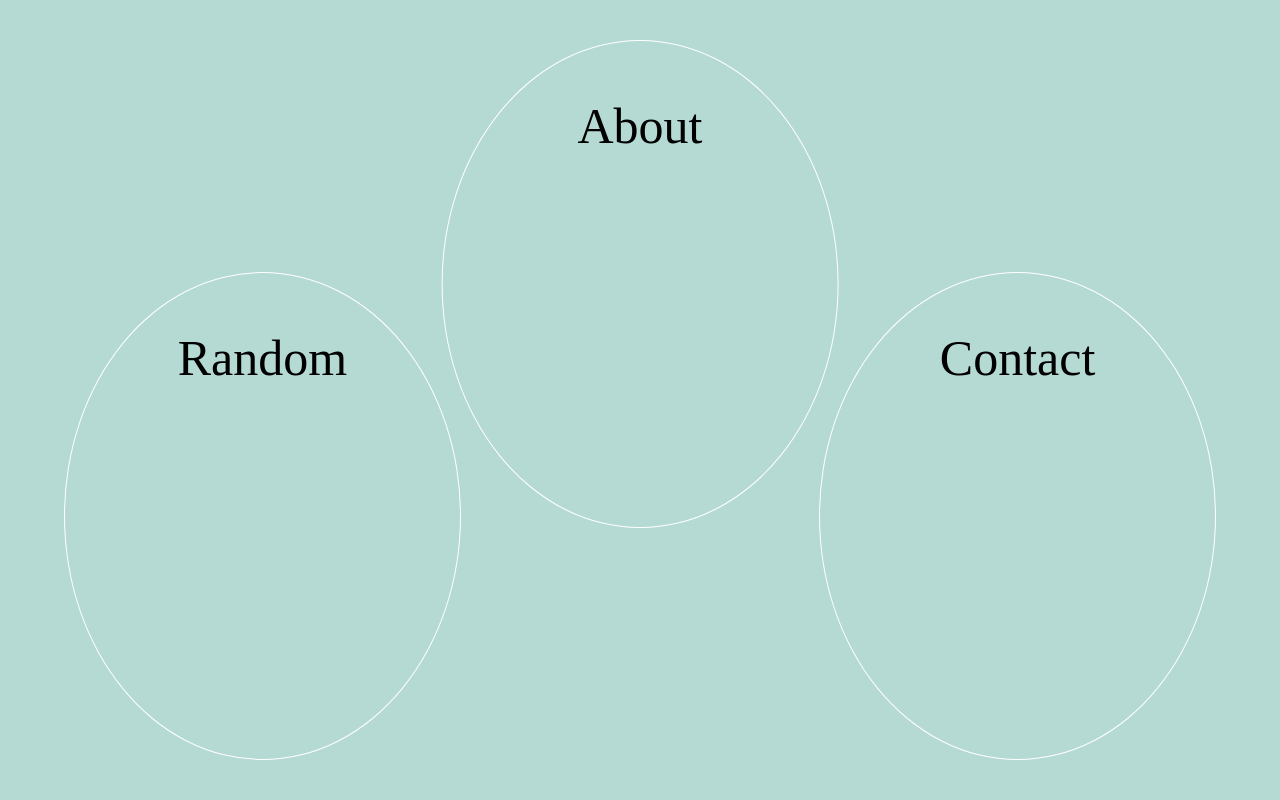
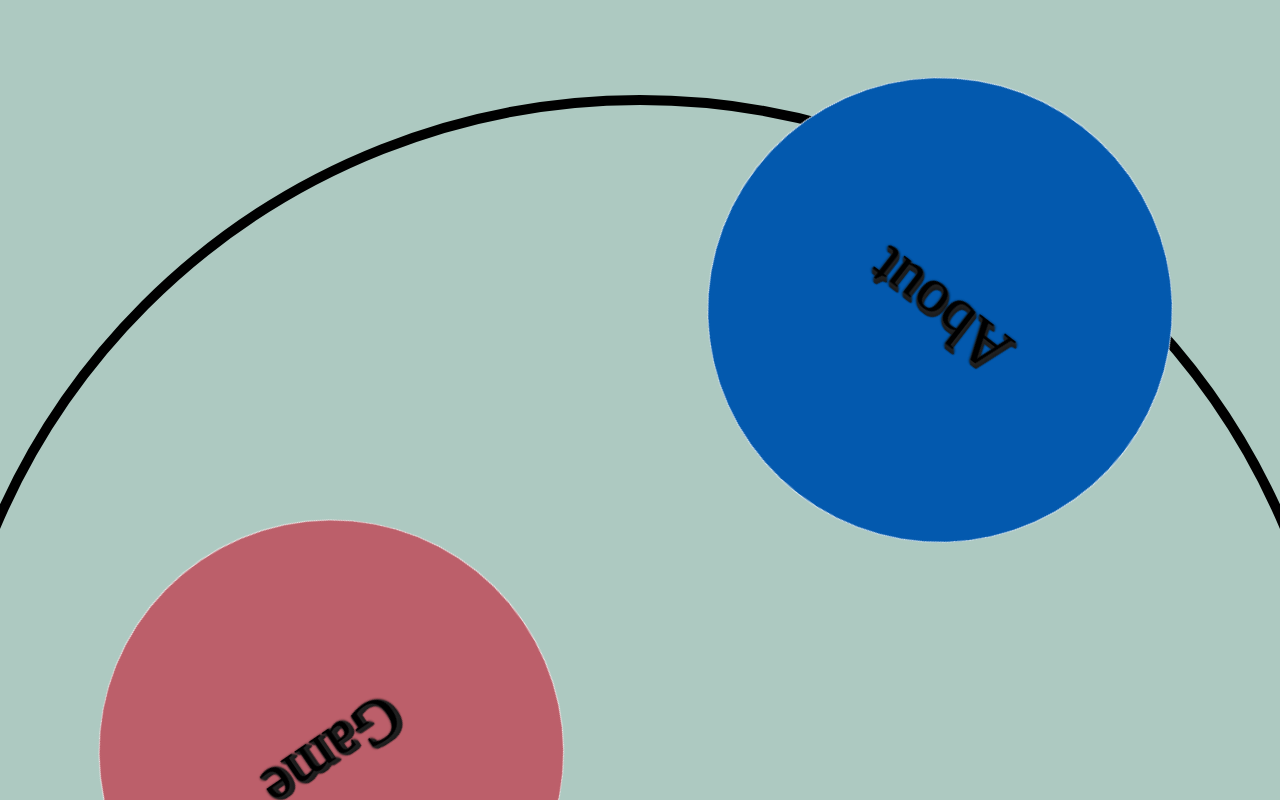
Before and after one commit to Jiseok-Hong/midProject, a React (Create React App) app: page / in a window 1280 px wide. Built offline with nearby package versions, Linux system fonts and the light colour scheme; a web font is replaced by a local one.

Commit message:
Second Day

```diff
--- a/src/Components/Container.js
+++ b/src/Components/Container.js
@@ -5,6 +5,8 @@ import Loader from "./Loader";
 import About from "Route/About";
 import Random from "Route/Random";
 import Contact from "Route/Contact";
+import Game from "Route/Game";
+import Project from "Route/Project";
 
 import { BrowserRouter as Router, Route, Redirect, Switch } from "react-router-dom";
 
@@ -17,6 +19,8 @@ const Container = ({loading}) => loading ? <Loader/> :
                 <Route path="/aboutme" component={About} />
                 <Route path="/random" component={Random} />
                 <Route path="/contact" component={Contact} />
+                <Route path="/Project" component={Project} />
+                <Route path="/Game" component={Game} />
                 <Redirect from="*" to="/"></Redirect>
             </Switch>
         </>
--- a/src/Components/Header.js
+++ b/src/Components/Header.js
@@ -9,136 +9,427 @@ const Container = styled.div`
     position: relative;
     padding: 0;
     overflow: hidden;
+    display: flex;
+    align-items: center;
+    justify-content: center;
     @import url('https://fonts.googleapis.com/css2?family=Akaya+Telivigala&display=swap');
     font-family: 'Akaya Telivigala', cursive;
     font-size: 50px;
-    animation: backg 3s ease forwards;
-
+    animation: backg 2s ease forwards;
+    animation-delay: 1s;
     @keyframes backg{
         0%{
             background-color: rgba(167,189,180,1);
         }
-        30%{
-            background-color: rgba(167,189,180,0.4);
+        100%{
+            background-color: #b5dad3;
         }
-        50%{
-            background-color: rgba(181,218,211,0.4);
+    };
+    /* transform: scale(calc(1 + ${props => props.roll}/100)); */
+`;
+
+
+const SLink = styled(Link)``;
+
+const Random = styled.div`
+    width: 100%;
+    height: 580px;
+    border-radius: 50%;
+    border: 1px solid white;
+    overflow: hidden;
+    padding: 60px;
+    border: 1px solid white;
+    overflow: hidden;
+    background-color: #14b09b;
+    z-index: 10;
+    padding: 60px;
+    /* display: none; */
+    display: flex;
+    justify-content: center;
+    align-items: center;
+
+    &:hover{
+        border: 1px solid #7b86a0;
+    }
+    transform: scale(0);
+    animation: aboutshow 1s ease forwards;
+    animation-delay: 1s;
+    @keyframes aboutshow{
+        0%{
+            transform: scale(0) rotate(0deg);
         }
+
         100%{
-            background-color: rgba(181,218,211,1);
+            transform: scale(1) rotate(720deg);
         }
     }
 `;
 
-const SLink = styled(Link)``;
+const Contact = styled.div`
+    width: 100%;
+    height: 580px;
+    border-radius: 50%;
+    border: 1px solid white;
+    padding: 60px;
+    border: 1px solid white;
+    overflow: hidden;
+    background-color: #EBE5D9;
+    padding: 60px;
+    z-index: 10;
+    /* display: none; */
+    display: flex;
+    justify-content: center;
+    align-items: center;
+    &:hover{
+        border: 1px solid #7b86a0;
+    }
 
-const Random = styled.div`
-    position:absolute;
-    height: 61%;
-    width: 31%;
-    bottom: 5%;
-    left: 5%;
+`;
+
+
+
+const Span = styled.span`
+
+
+    transform-origin: bottom left;
+    font-size: 80px;
+
+    text-shadow:
+        0px -2px 3px #222,
+        -1px -2px 3px #222,
+        -2px -2px 3px #222,
+
+        -1px -3px 3px #222,
+        -2px -3px 3px #222,
+        -3px -3px 3px #222,
+
+        -2px -4px 2px #222,
+        -3px -4px 2px #222,
+        -4px -4px 2px #222,
+
+        -3px -5px 1px #222,
+        -4px -5px 1px #222,
+        -5px -5px 1px #222;
+
+`;
+const About = styled.div`
+    width: 100%;
+    height: 580px;
     border-radius: 50%;
     border: 1px solid white;
     overflow: hidden;
-    text-align:center;
     padding: 60px;
-    animation: randomUp 1s ease-in-out;
-    @keyframes randomUp{
+    display: flex;
+    justify-content: center;
+    align-items: center;
+    background-color: #0359ae;
+    z-index: 10;
+
+    &:hover{
+        border: 1px solid #7b86a0;
+    }
+    transform: scale(0);
+    animation: aboutshow 1s ease forwards;
+    animation-delay: 1s;
+    @keyframes aboutshow{
         0%{
-            transform: translateY(-150%);
+            transform: scale(0) rotate(0deg);
         }
+
         100%{
-            transform: translateY(0%);
+            transform: scale(1) rotate(720deg);
         }
     }
-    :hover{
+
+`;
+
+const Game = styled.div`
+    width: 100%;
+    height: 580px;
+    border-radius: 50%;
+    border: 1px solid white;
+    overflow: hidden;
+    padding: 60px;
+    border: 1px solid white;
+    overflow: hidden;
+    background-color: #bc5f6a;
+    z-index: 10;
+    padding: 60px;
+    /* display: none; */
+    display: flex;
+    justify-content: center;
+    align-items: center;
+    &:hover{
         border: 1px solid #7b86a0;
     }
+    transform: scale(0);
+    animation: aboutshow 1s ease forwards;
+    animation-delay: 1s;
+    @keyframes aboutshow{
+        0%{
+            transform: scale(0) rotate(0deg);
+        }
 
-    @media screen and (max-width: 800px){
-        left: 2%;
-        height: 300px;
-         width: 300px;
+        100%{
+            transform: scale(1) rotate(720deg);
+        }
     }
 `;
 
-const Contact = styled.div`
-    position:absolute;
-    height: 61%;
-    width: 31%;
-    bottom: 5%;
-    right: 5%;
+const Project = styled.div`
+    width: 100%;
+    height: 580px;
     border-radius: 50%;
     border: 1px solid white;
     overflow: hidden;
-    text-align:center;
     padding: 60px;
-    animation: ContactUp 1s ease-in-out;
-    @keyframes ContactUp{
-        0%{
-            transform: translateY(-150%);
-        }
-        100%{
-            transform: translateY(0%);
-        }
-    }
-    :hover{
+    border: 1px solid white;
+    overflow: hidden;
+    background-color: #e5bb4b;
+    z-index: 10;
+    padding: 60px;
+    /* display: none; */
+    display: flex;
+    justify-content: center;
+    align-items: center;
+    &:hover{
         border: 1px solid #7b86a0;
-    }
-    @media screen and (max-width: 800px){
-        right:2%;
-        height: 300px;
-        width: 300px;
     }
 `;
 
-const About = styled.div`
-    position:absolute;
-    height: 61%;
-    width: 31%;
-    transform: translate(-50%, 0%);
-    left: 50%;
-    top: 5%;
-    border-radius: 50%;
-    border: 1px solid white;
-    overflow: hidden;
-    text-align:center;
-    padding: 60px;
-    animation: AboutUp 1s ease-in-out;
 
-    @keyframes AboutUp{
+const SVG = styled.svg`
+    height: 100%;
+    width: 100%;
+    opacity: 0;
+    animation: circleup 1s ease forwards;
+    animation-delay: 0.5s;
+    @keyframes circleup{
         0%{
-            transform: translate(-50%, 150%);
+            opacity:0;
         }
         100%{
-            transform: translate(-50%, 0%);
+            opacity: 1;
         }
     }
-    :hover{
-        border: 1px solid #7b86a0;
+    z-index: 1;
+
+`;
+
+const Rotatethree = styled.div`
+    position: absolute;
+    left: 400px;
+    top: -230px;
+    transform: translate(-50%, 0%);
+    padding: none;
+    height: 930px;
+    width: 580px;
+    transform-origin: bottom center;
+    transform: rotate(calc(0deg));
+    background-color: transparent;
+    animation: threeroll 2s ease-in-out ;
+    animation-delay: 2s;
+    @keyframes threeroll{
+        0%{
+            transform: rotate(0deg);
+        }
+        100%{
+            transform: rotate(360deg);
+        }
     }
-    @media screen and (max-width: 800px){
+`;
+const Rotateone = styled.div`
+    position: absolute;
+    left: 400px;
+    top: -230px;
+    transform: translate(-50%, 0%);
+    padding: none;
+    height: 930px;
+    width: 580px;
+    transform-origin: bottom center;
+    background-color: transparent;
+    animation: oneroll 2s ease-in-out ;
+    animation-delay: 2s;
+    @keyframes oneroll{
+        0%{
+            transform: rotate(72deg);
+        }
+        100%{
+            transform: rotate(432deg);
+        }
+    }
+`;
+const Rotatetwo = styled.div`
+position: absolute;
+    left: 400px;
+    top: -230px;
+    transform: translate(-50%, 0%);
+    padding: none;
+    height: 930px;
+    width: 580px;
+    transform-origin: bottom center;
+    background-color: transparent;
+    animation: tworoll 2s ease-in-out ;
+    animation-delay: 2s;
+    @keyframes tworoll{
+        0%{
+            transform: rotate(144deg);
+        }
+        100%{
+            transform: rotate(504deg);
+        }
+    }
+`;
+const Rotatefour = styled.div`
+    position: absolute;
+    left: 400px;
+    top: -230px;
+    transform: translate(-50%, 0%);
+    padding: none;
+    height: 930px;
+    width: 580px;
+    transform-origin: bottom center;
+    background-color: transparent;
+    animation: fourroll 2s ease-in-out;
+    animation-delay: 2s;
+    @keyframes fourroll{
+        0%{
+            transform: rotate(216deg);
+        }
+        100%{
+            transform: rotate(576deg);
+        }
+    }
+`;
+const Rotatefive = styled.div`
+    position: absolute;
+    left: 400px;
+    top: -230px;
+    transform: translate(-50%, 0%);
+    padding: none;
+    height: 930px;
+    width: 580px;
+    transform-origin: bottom center;
+    transform: rotate(288deg);
+    background-color: transparent;
+    animation: fiveroll 2s ease-in-out;
+    animation-delay: 2s;
+    @keyframes fiveroll{
+        0%{
+            transform: rotate(288deg);
+        }
+        100%{
+            transform: rotate(648deg);
+        }
+    }
+`;
+const CircleContainer = styled.div`
+    width: 1400px;
+    height: 1400px;
+    background-color: transparent;
+    position: absolute;
+    display: inline-block;
+    top: 250px;
+    left: 250px;
+    border-radius: 50%;
+    z-index: 5;
+`;
 
-        height: 300px;
-        width: 300px;
+const Indicator = styled.div`
+    position: absolute;
+    width: 50px;
+    height: 70px;
+    bottom: 80px;
+    border-radius: 30px;
+    transform: translateX(-50%);
+    left: 50%;
+    opacity:0;
+    border: solid 2px white;
+    animation: indicatorshow 1.5s ease forwards;
+    animation-delay: 3s;
+    @keyframes indicatorshow{
+        0%{
+            opacity: 0;
+        }
+        100%{
+            opacity: 1;
+        }
+    }
+`;
+
+const ScrollBar = styled.div`
+    position: absolute;
+    top:5%;
+    left:50%;
+    transform: translateX(-50%);
+    width: 3px;
+    height: 10px;
+    border-radius: 20px;
+    border: solid 2px white;
+    animation: scrolling 1.5s ease infinite;
+    @keyframes scrolling{
+        0%{
+            transform: translate(-50%, 0%);
+
+        }
+        100%{
+            transform: translate(-50%, 100%);
+
+        }
+    }
+`;
+
+export default class extends React.Component{
+    constructor(props){
+        super(props);
+
+    }
+    state={
+        rollingPlus: "10deg",
+        rollingMinus: "-10deg",
+        difference: 0
+    }
+    wheel = (event) => {
+        const { deltaY } = event;
+        this.setState({difference: deltaY > 0 ? this.state.difference + 12 : this.state.difference - 12 });
     }
 
 
+    render(){
+    const {rolling, rollingMinus, rollingPlus, difference} = this.state;
+    console.log(difference);
+    return <Container onWheel = {(e) => this.wheel(e)} >
+    <CircleContainer>
+    <Rotateone style={{transform: `rotate(${this.state.difference + 72}deg)`}}>
+        <SLink to="/random">
+        <Random ><Span>Random</Span></Random>
+    </SLink>
+    </Rotateone>
+    <Rotatetwo style={{transform: `rotate(${this.state.difference + 144}deg)`}}>
+        <SLink to="/contact">
+        <Contact ><Span>Contact</Span></Contact>
+    </SLink>
+    </Rotatetwo>
+    <Rotatethree style={{transform: `rotate(${this.state.difference}deg)`}}>
+        <SLink to="/aboutme">
+        <About ><Span>About</Span></About>
+    </SLink>
+    </Rotatethree>
+    <Rotatefour style={{transform: `rotate(${this.state.difference + 216}deg)`}}>
+        <SLink to="/project">
+        <Project ><Span>Project</Span></Project>
+    </SLink>
+    </Rotatefour >
+    <Rotatefive style={{transform: `rotate(${this.state.difference + 288}deg)`}}>
+        <SLink to="/game">
+        <Game ><Span>Game</Span></Game>
+    </SLink>
+    </Rotatefive>
+    </CircleContainer>
+    <SVG height="1000" width="1000">
+        <circle cx="50%" cy="100%" r="700" stroke="black" stroke-width="10" fill="transparent" />
+    </SVG>
+    <Indicator><ScrollBar></ScrollBar></Indicator>
 
-`;
-
-const Header = () =>
-<Container>
-    <SLink to="/random">
-        <Random>Random</Random>
-    </SLink>
-    <SLink to="/contact">
-        <Contact>Contact</Contact>
-    </SLink>
-    <SLink to="/aboutme">
-        <About>About</About>
-    </SLink>
-</Container>;
-
-export default Header;
+    </Container>};
+}
--- /dev/null
+++ b/src/Route/Game/GamePresenter.js
@@ -0,0 +1 @@
+export default () => "Game";
--- /dev/null
+++ b/src/Route/Game/index.js
@@ -0,0 +1,3 @@
+import GamePresenter from "./GamePresenter";
+
+export default GamePresenter;
--- /dev/null
+++ b/src/Route/Project/ProjectPresenter.js
@@ -0,0 +1 @@
+export default () => "Project";
--- /dev/null
+++ b/src/Route/Project/index.js
@@ -0,0 +1,3 @@
+import ProjectPresenter from "./ProjectPresenter";
+
+export default ProjectPresenter;
```
Also changed, not shown: src/Components/Loader.js (+4 -6 lines).
